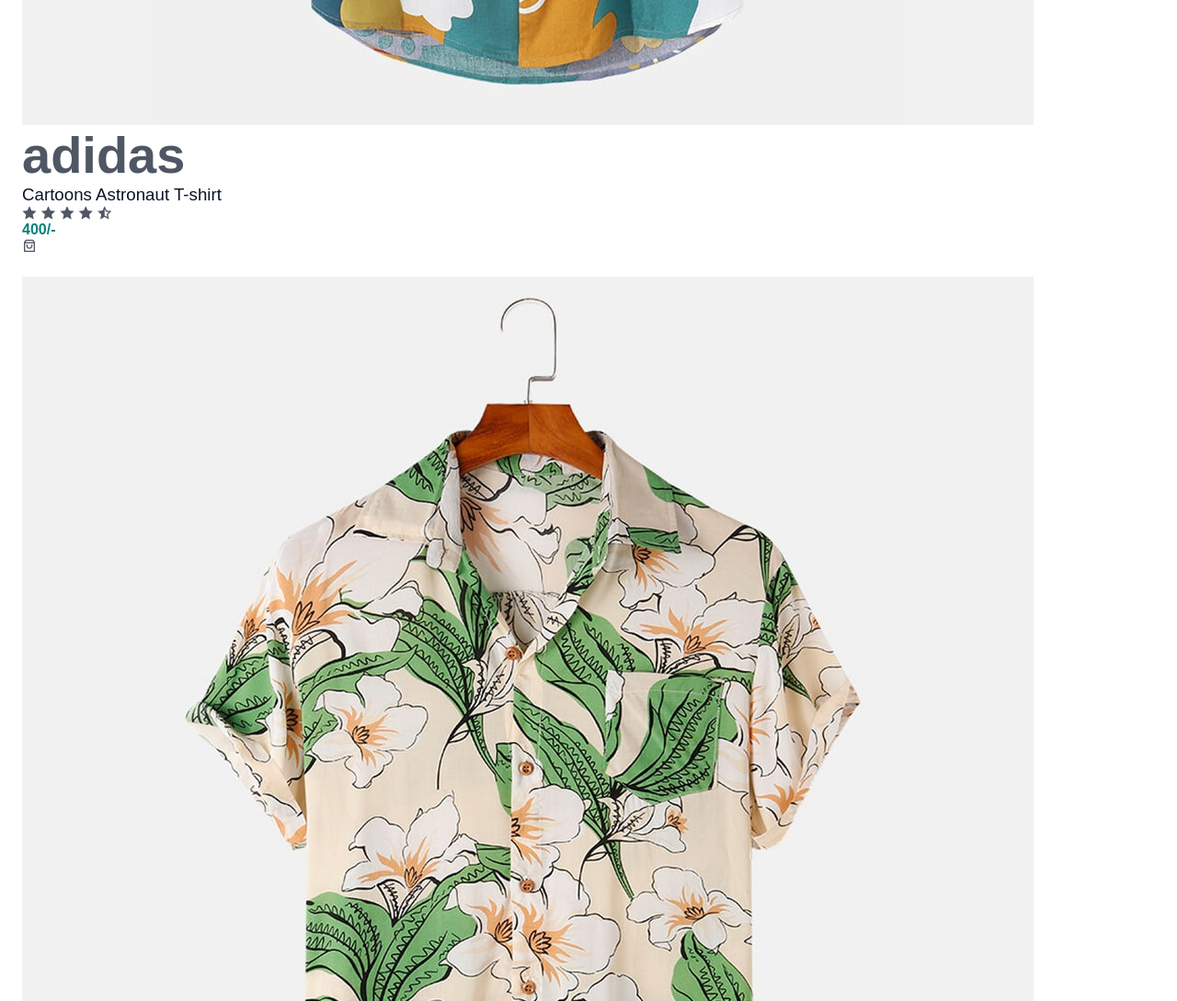
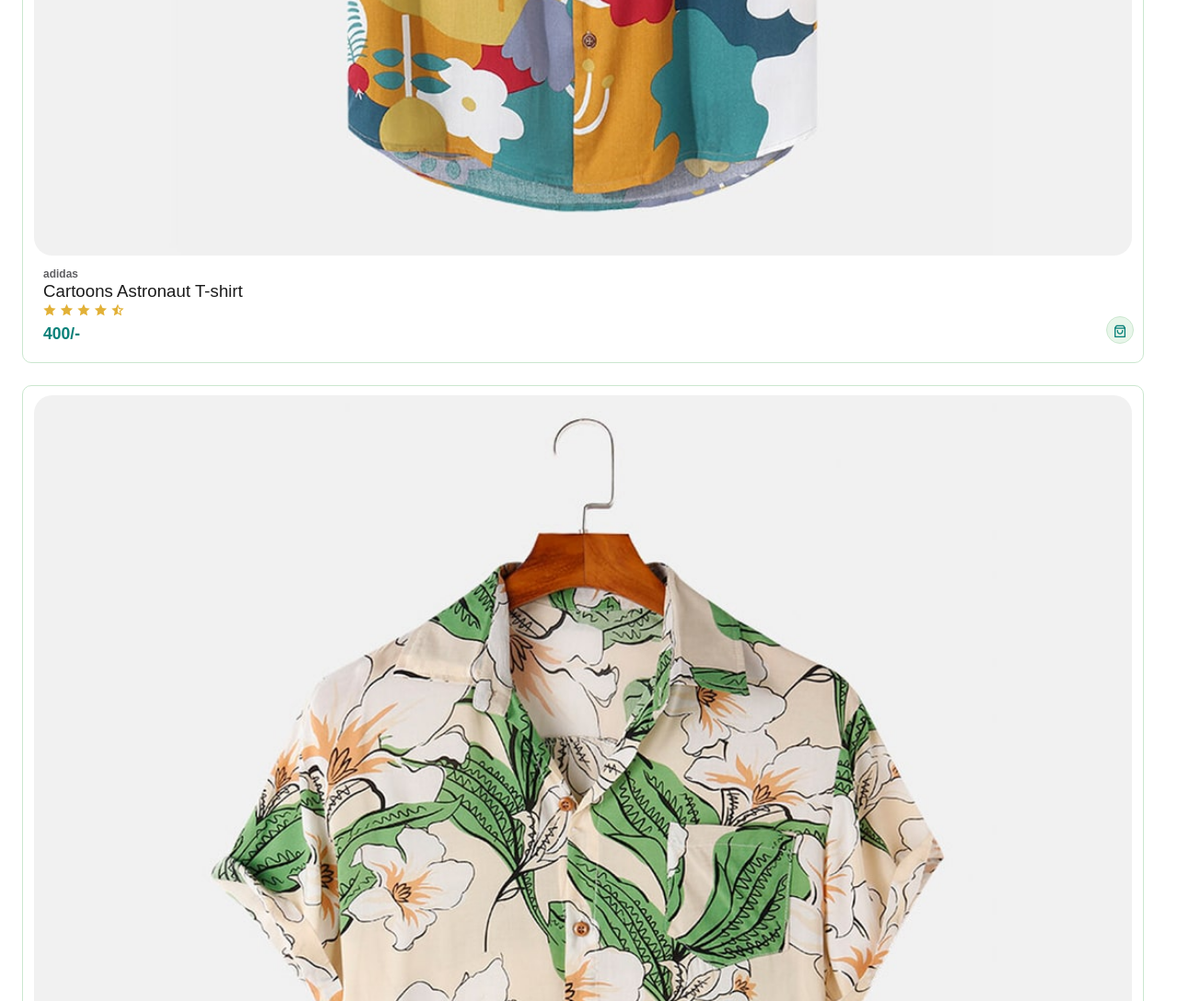
Before and after one commit to Pankaj-026/SP-Cara, a plain HTML site: page 0shop.html in a window 1280 px wide. Shown: the part 3060-4149 px from the top of the page at 92% size. Drawn offline with nearby package versions, Linux system fonts and the light colour scheme.

Commit message:
Shop Product CSS

```diff
--- a/0shop.html
+++ b/0shop.html
@@ -129,7 +129,7 @@
                     <button class="addToCart__button">Add To Cart</button>
 
                     <h2 class="product__detail__head">Product Details</h2>
-                    <p class="product__description">
+                    <p class="product__descriptions">
                         Lorem ipsum dolor sit, amet consectetur adipisicing elit. Fuga quam velit excepturi accusamus
                         dolor consectetur doloribus vel ipsa vitae quod maiores optio voluptates illo veniam saepe, esse
                         dignissimos iure iste.
--- a/assets/css/shopcss/0shop.css
+++ b/assets/css/shopcss/0shop.css
@@ -340,6 +340,87 @@ img {
     font-weight: var(--font-semi-bold);
 }
 
+
+/* =============================== PRODUCT =============================== */
+.product__title {
+    text-align: center;
+    font-size: var(--h1-font-size);
+    font-family: var(--body-font);
+    font-weight: var(--font-semi-bold);
+}
+
+.product__description {
+    text-align: center;
+    font-family: var(--body-font);
+    font-weight: var(--font-regular);
+}
+
+.product__container {
+    margin-top: 2rem;
+}
+
+.product__card {
+    min-width: 250px;
+    padding: 10px 12px;
+    border: 1px solid var(--border-color);
+    border-radius: 10px;
+    cursor: pointer;
+    position: relative;
+}
+
+.product__card:hover {
+    box-shadow: 20px 20px 30px rgba(0, 0, 0, 0.065);
+    transition: .3s ease;
+}
+
+.product__img {
+    width: 100%;
+    border-radius: 20px;
+}
+
+.product__data {
+    padding: 10px;
+    text-align: start;
+}
+
+.product__brand {
+    color: #606063;
+    font-size: 12px;
+}
+
+.product__name {
+    color: #1a1a1a;
+    font-size: 1remm;
+}
+
+.new__star {
+    color: rgb(226, 177, 55);
+    font-size: 14px;
+}
+
+.product__price {
+    padding-top: 7px;
+    color: var(--first-color);
+    font-size: var(--h3-font-size);
+    font-weight: var(--font-semi-bold);
+}
+
+.product__cart {
+    width: 30px;
+    height: 30px;
+    line-height: 30px;
+    border-radius: 50px;
+    background-color: #e8f6ea;
+    font-weight: var(--smaller-font-size);
+    color: var(--first-color);
+    border: 1px solid #cce7d0;
+    position: absolute;
+    bottom: 20px;
+    right: 10px;
+    text-align: center;
+}
+
+
 /* =============================== FOOTER =============================== */
 .footer {
     padding-block: 4rem 1.5rem;
```
